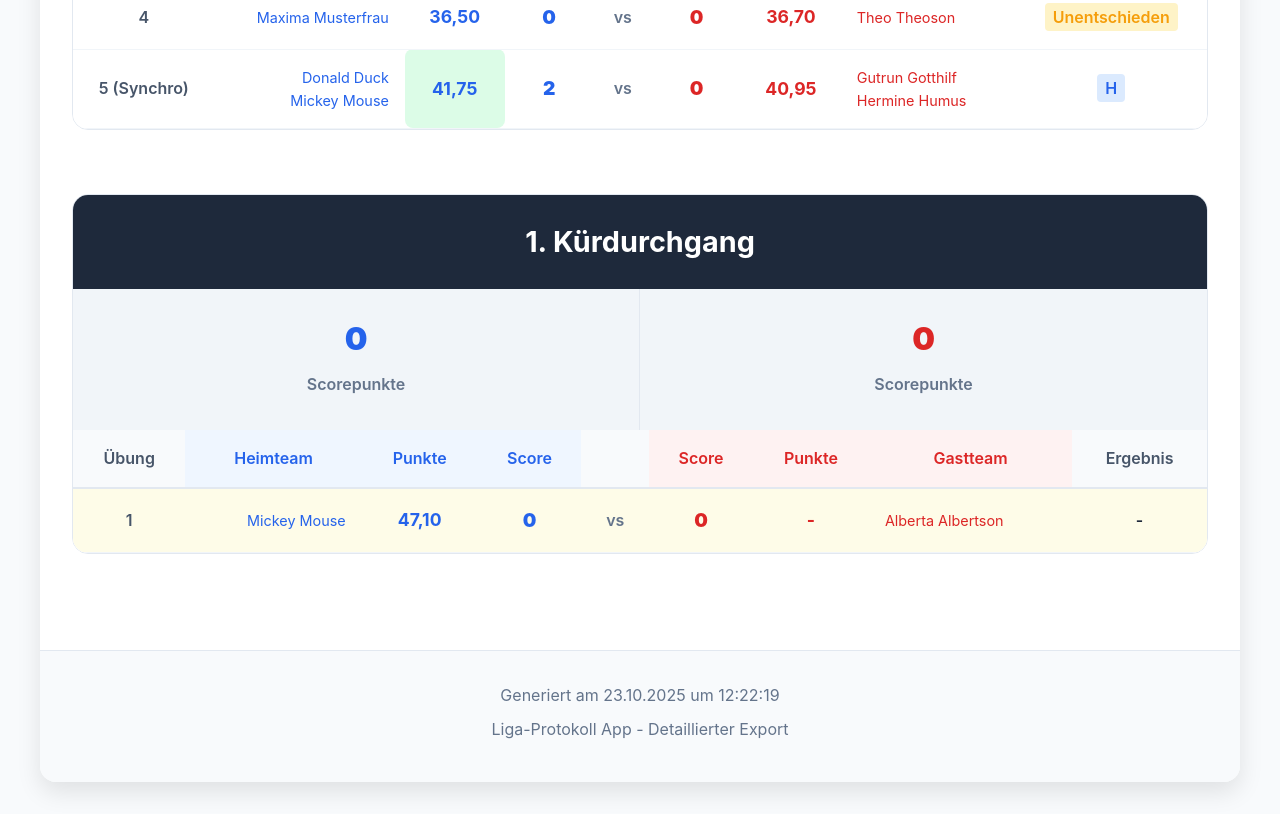
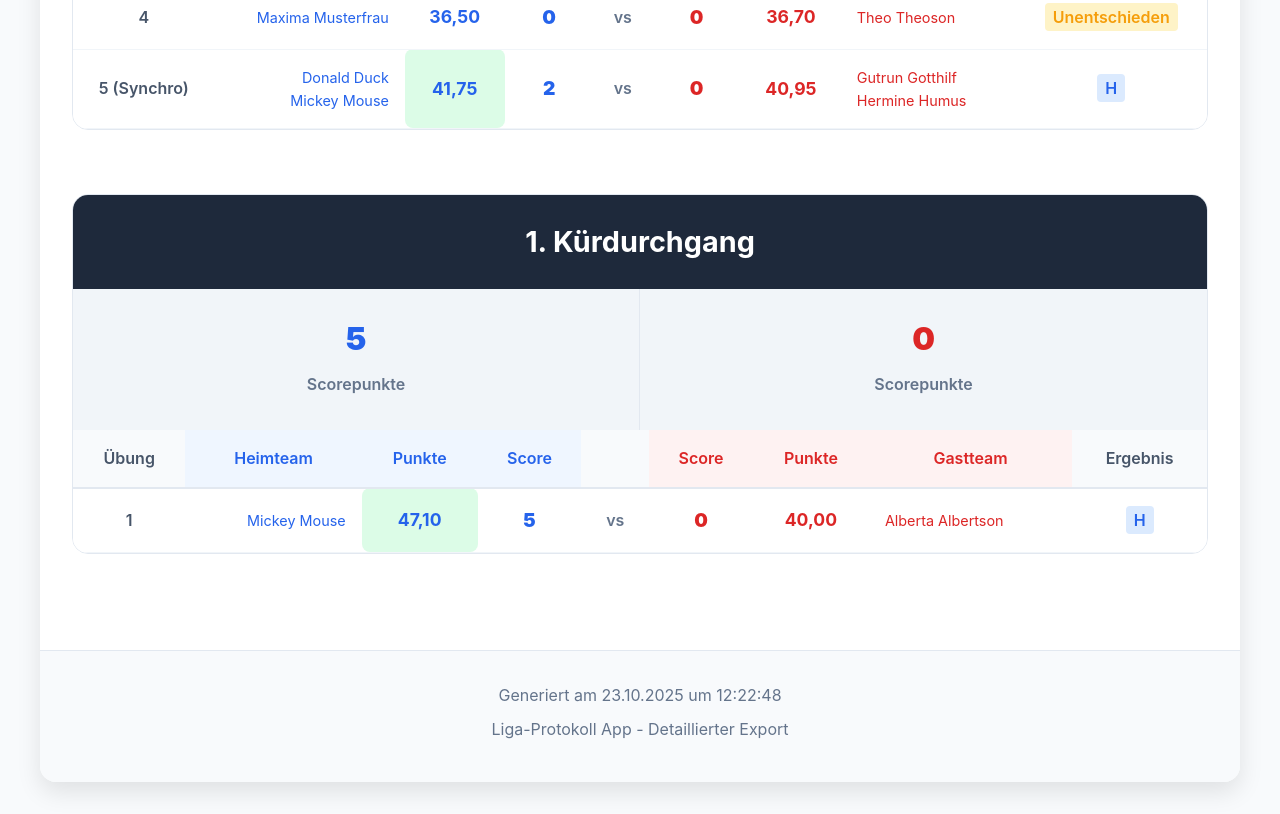
Before and after one commit to dercognus/liga-protokoll-website, a plain HTML site: page competition-2/index.html in a window 1280 px wide. Shown: the part 1747-2561 px from the top of the page. Drawn offline with Linux system fonts and the light colour scheme.

Commit message:
Update: Competition 2 - index.html

```diff
--- a/competition-2/index.html
+++ b/competition-2/index.html
@@ -34,14 +34,14 @@
                 <h2>Endergebnis</h2>
                 <div class="final-scores">
                     <div class="final-score home">
-                        <span class="score-value">5</span>
+                        <span class="score-value">10</span>
                         <span class="score-label">Scorepunkte</span>
-                        <span class="exercise-points">175,31 Übungspunkte</span>
+                        <span class="exercise-points">222,41 Übungspunkte</span>
                     </div>
                     <div class="final-score guest">
                         <span class="score-value">7</span>
                         <span class="score-label">Scorepunkte</span>
-                        <span class="exercise-points">184,02 Übungspunkte</span>
+                        <span class="exercise-points">224,02 Übungspunkte</span>
                     </div>
                 </div>
             </div>
@@ -196,7 +196,7 @@
           <h3 class="round-title">1. Kürdurchgang</h3>
           <div class="round-scores">
             <div class="round-score home">
-              <span class="score-value">0</span>
+              <span class="score-value">5</span>
               <span class="score-label">Scorepunkte</span>
             </div>
             <div class="round-score guest">
@@ -220,23 +220,23 @@
             </thead>
             <tbody>
 
-          <tr class="exercise-row incomplete">
+          <tr class="exercise-row completed">
             <td class="exercise-number">1</td>
             <td class="athlete home">
               Mickey Mouse
 
             </td>
-            <td class="score home ">47,10</td>
-            <td class="exercise-score home">0</td>
+            <td class="score home winner">47,10</td>
+            <td class="exercise-score home">5</td>
             <td class="vs">vs</td>
             <td class="exercise-score guest">0</td>
-            <td class="score guest ">-</td>
+            <td class="score guest ">40,00</td>
             <td class="athlete guest">
               Alberta Albertson
 
             </td>
             <td class="result">
-              -
+              <span class="win-home">H</span>
             </td>
           </tr>
 
@@ -247,7 +247,7 @@
         </div>
 
         <div class="footer">
-            <p>Generiert am 23.10.2025 um 12:22:19</p>
+            <p>Generiert am 23.10.2025 um 12:22:48</p>
             <p>Liga-Protokoll App - Detaillierter Export</p>
         </div>
     </div>
```
